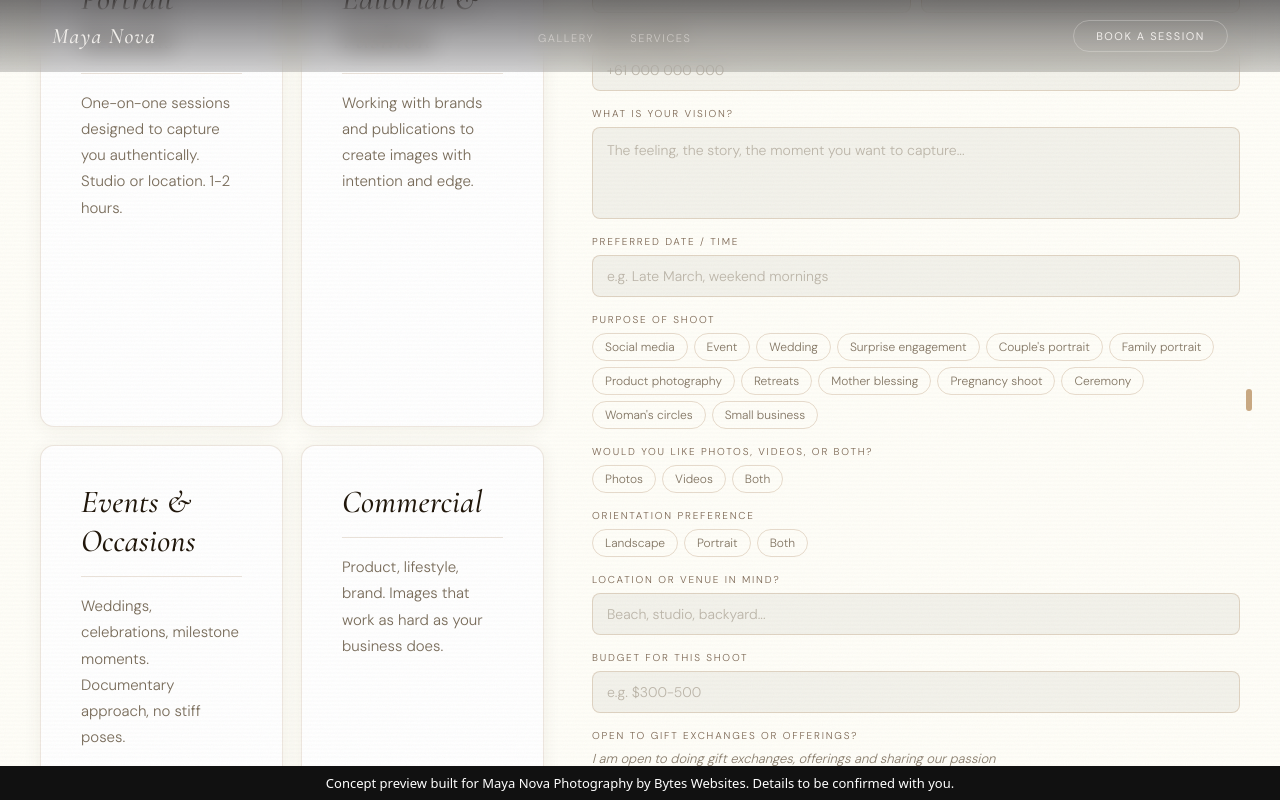
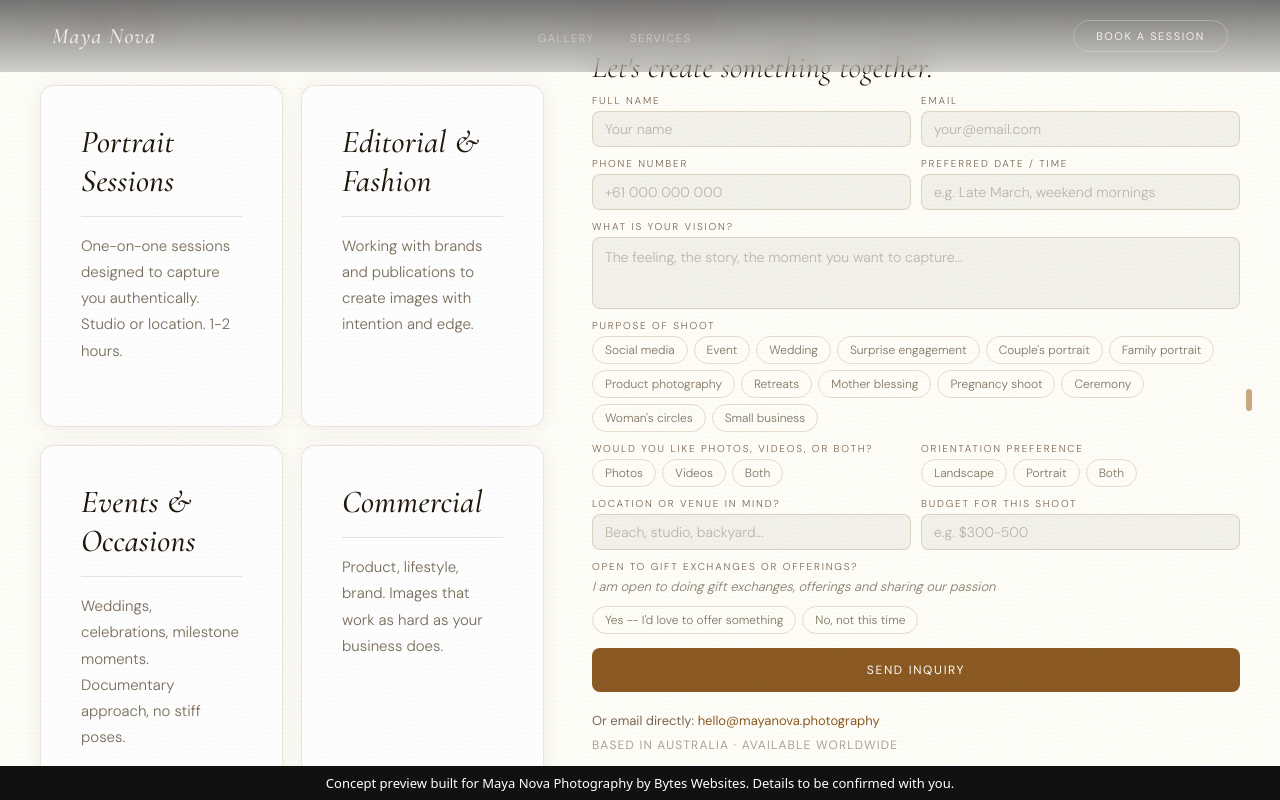
Before and after one commit to AppZ3/maya-nova-photography, a plain HTML site: page index.html in a window 1280 px wide. Both pictures are taken after a click on the link "BOOK A SESSION". Drawn offline with nearby package versions, Linux system fonts and the light colour scheme.

Commit message:
Restore 2-col form grid on the right panel

```diff
--- a/index.html
+++ b/index.html
@@ -1414,7 +1414,14 @@ img[src="photos/avatar.jpg"] { object-position: center 25%; }
 /* ============================================================
    BOOKING FORM
    ============================================================ */
-.book-form { display: flex; flex-direction: column; gap: 16px; }
+.book-form { display: grid; grid-template-columns: 1fr 1fr; gap: 10px; }
+.book-form .book-label { margin-bottom: 4px; }
+.book-form .book-input { padding: 8px 12px; }
+.book-row-2 { grid-column: 1 / -1; }
+.book-field:has(textarea) { grid-column: 1 / -1; }
+.book-field:has([name="purpose"]) { grid-column: 1 / -1; }
+.book-field:has([name="exchange"]) { grid-column: 1 / -1; }
+.book-submit { grid-column: 1 / -1; }
 
 .book-field { display: flex; flex-direction: column; }
 
@@ -1897,13 +1904,13 @@ img[src="photos/avatar.jpg"] { object-position: center 25%; }
           </div>
 
           <div class="book-field">
-            <label class="book-label" for="bf-vision">What is your vision?</label>
-            <textarea class="book-input book-textarea" id="bf-vision" name="vision" placeholder="The feeling, the story, the moment you want to capture..." rows="3"></textarea>
-          </div>
-
-          <div class="book-field">
             <label class="book-label" for="bf-date">Preferred date / time</label>
             <input class="book-input" type="text" id="bf-date" name="date" placeholder="e.g. Late March, weekend mornings">
+          </div>
+
+          <div class="book-field">
+            <label class="book-label" for="bf-vision">What is your vision?</label>
+            <textarea class="book-input book-textarea" id="bf-vision" name="vision" placeholder="The feeling, the story, the moment you want to capture..." rows="2"></textarea>
           </div>
 
           <div class="book-field">
```
